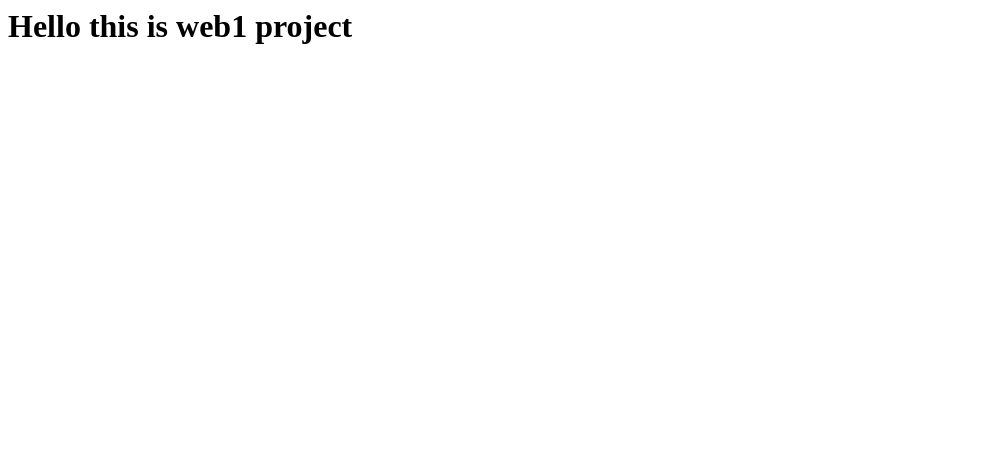
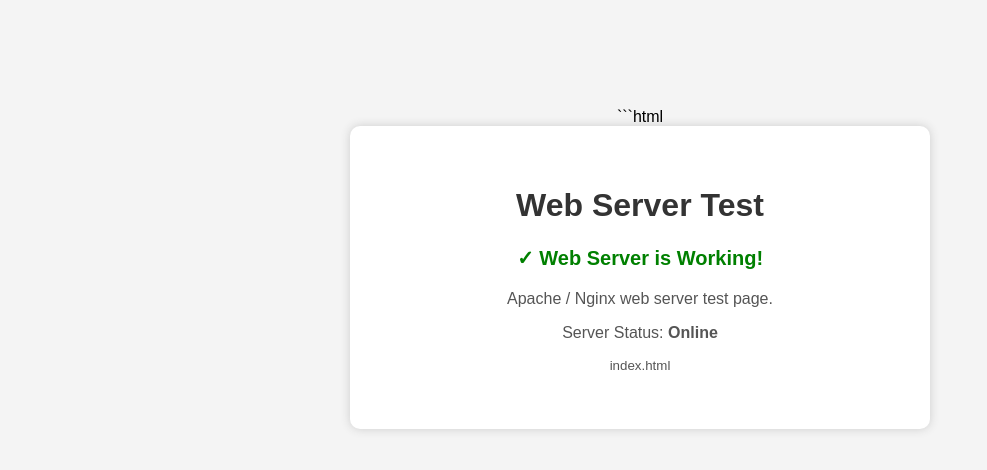
Before and after one commit to jacksneel/techno-web, a plain HTML site: page index.html in a window 1280 px wide. Shown: the whole page, without its empty margins (0-987 px from the left). Drawn offline with Linux system fonts and the light colour scheme.

Commit message:
This is commit-5

````diff
--- a/index.html
+++ b/index.html
@@ -1 +1,62 @@
-<h1>Hello this is web1 project</h1>
+```html
+<!DOCTYPE html>
+<html lang="en">
+<head>
+    <meta charset="UTF-8">
+    <meta name="viewport" content="width=device-width, initial-scale=1.0">
+    <title>Web Server Test</title>
+
+    <style>
+        body {
+            font-family: Arial, sans-serif;
+            background: #f4f4f4;
+            text-align: center;
+            padding-top: 100px;
+        }
+
+        .container {
+            background: white;
+            width: 500px;
+            margin: auto;
+            padding: 40px;
+            border-radius: 10px;
+            box-shadow: 0 0 10px #ccc;
+        }
+
+        h1 {
+            color: #333;
+        }
+
+        .success {
+            color: green;
+            font-size: 20px;
+            font-weight: bold;
+        }
+
+        p {
+            color: #555;
+        }
+    </style>
+</head>
+
+<body>
+
+    <div class="container">
+        <h1>Web Server Test</h1>
+
+        <p class="success">✓ Web Server is Working!</p>
+
+        <p>Apache / Nginx web server test page.</p>
+
+        <p>
+            Server Status:
+            <strong>Online</strong>
+        </p>
+
+        <p>
+            <small>index.html</small>
+        </p>
+    </div>
+
+</body>
+</html>
````
